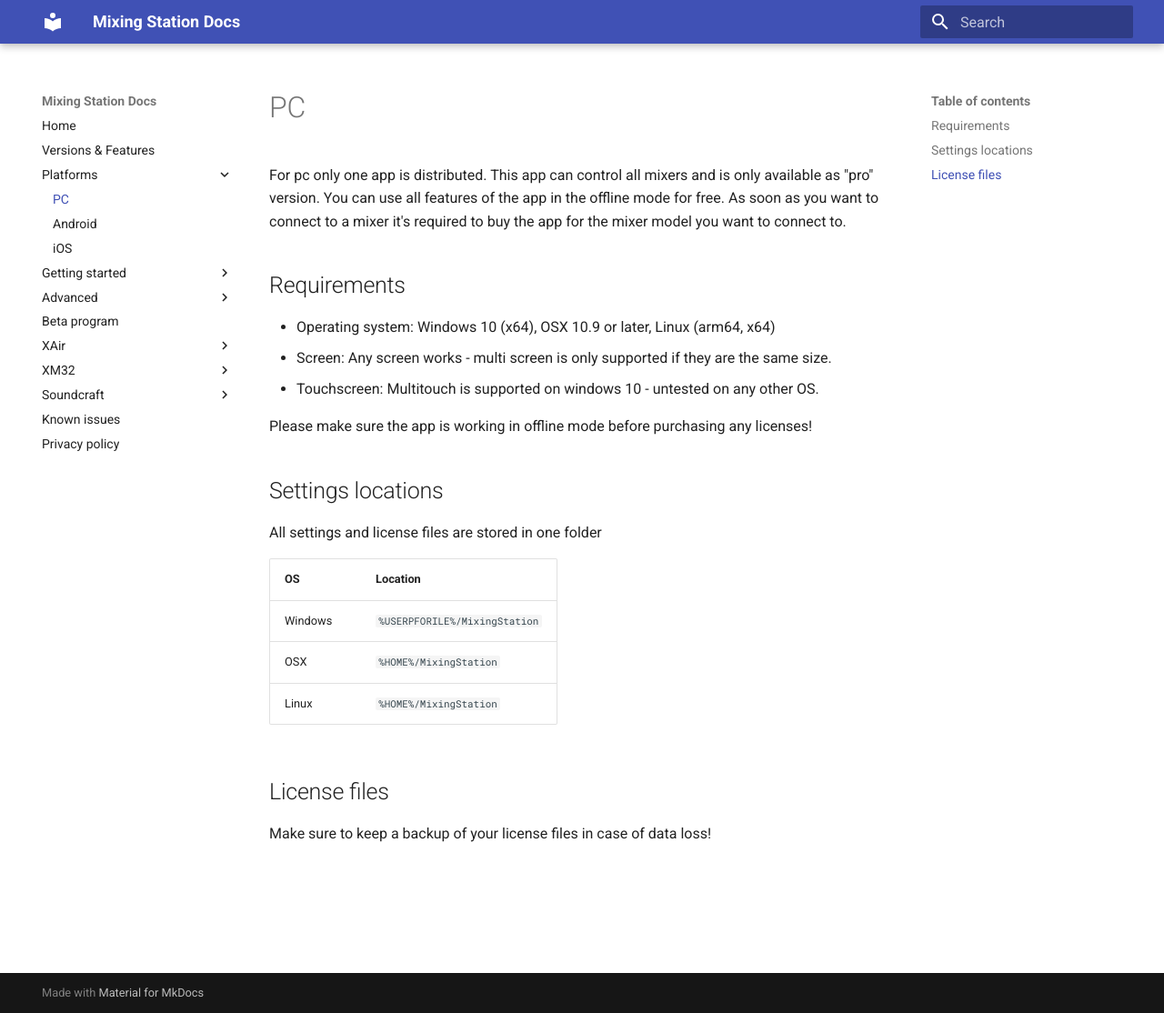
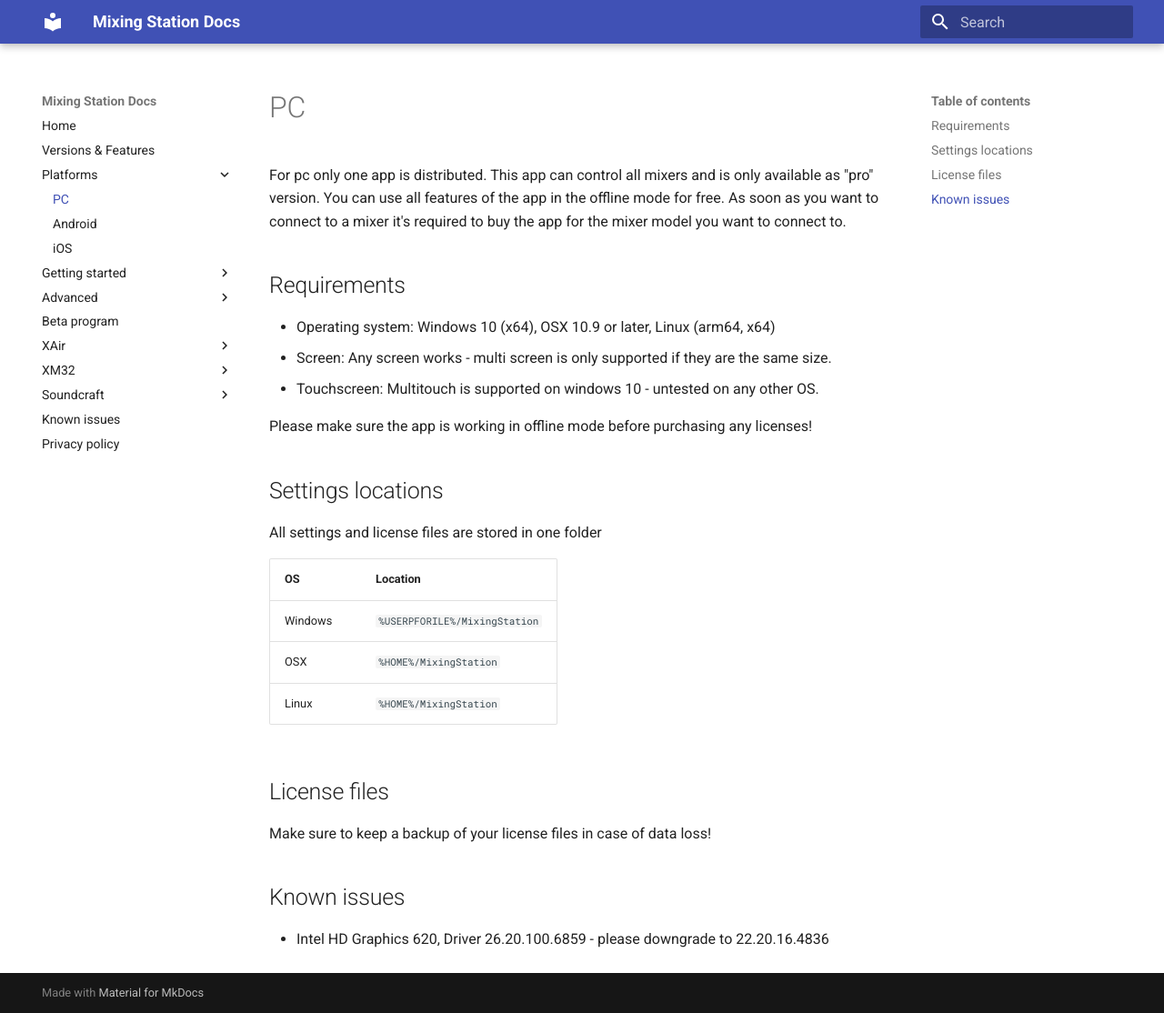
Before and after one commit to davidgiga1993/mixing-station-docs, an MkDocs documentation site: the page built from docs/platforms/pc.md, in a window 1280 px wide and 1114 px high. Shown: the whole window at 91% size. Built offline with MkDocs 1.6.1 and Material for MkDocs 9.7.7, drawn with Linux system fonts in a browser that asks for light colours.

Commit message:
Update pc.md

```diff
--- a/docs/platforms/pc.md
+++ b/docs/platforms/pc.md
@@ -21,3 +21,6 @@
 
 ## License files
 Make sure to keep a backup of your license files in case of data loss!
+
+## Known issues
+- Intel  HD Graphics 620, Driver 26.20.100.6859 - please downgrade to 22.20.16.4836
```
